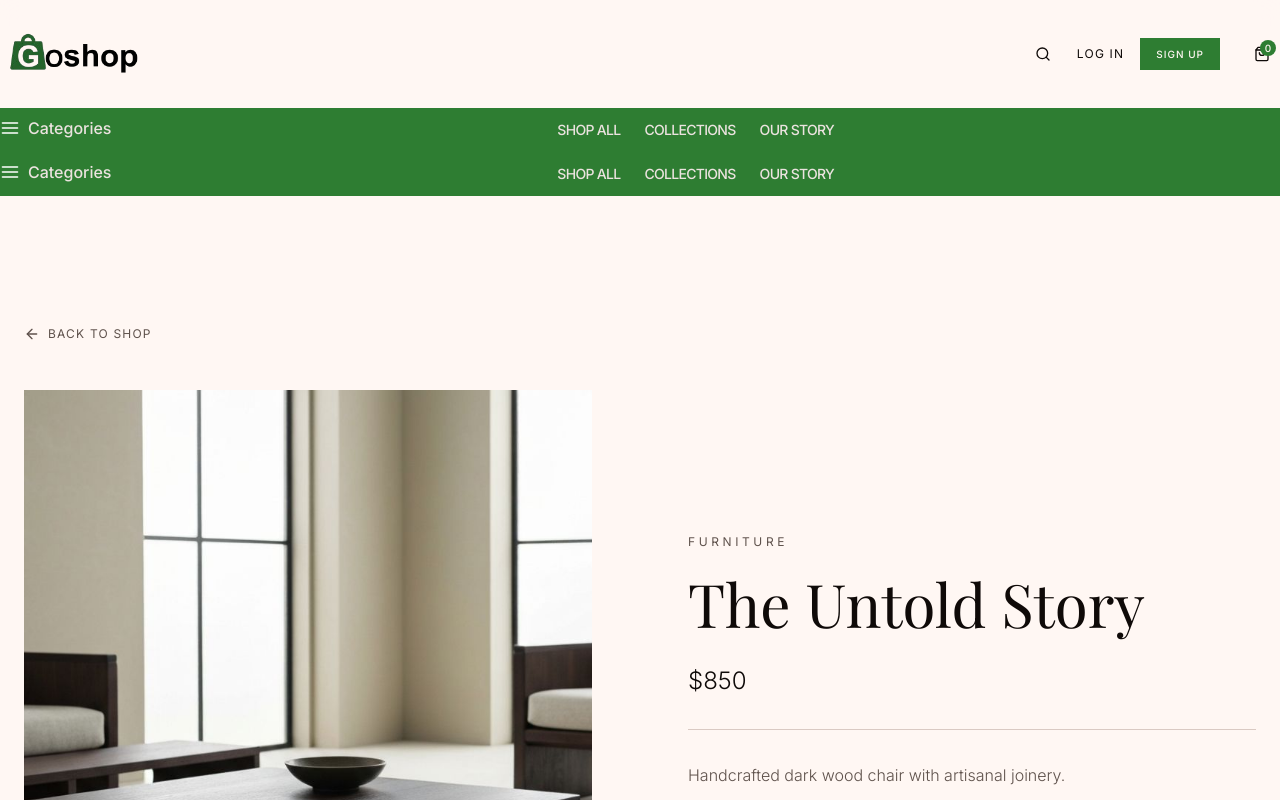
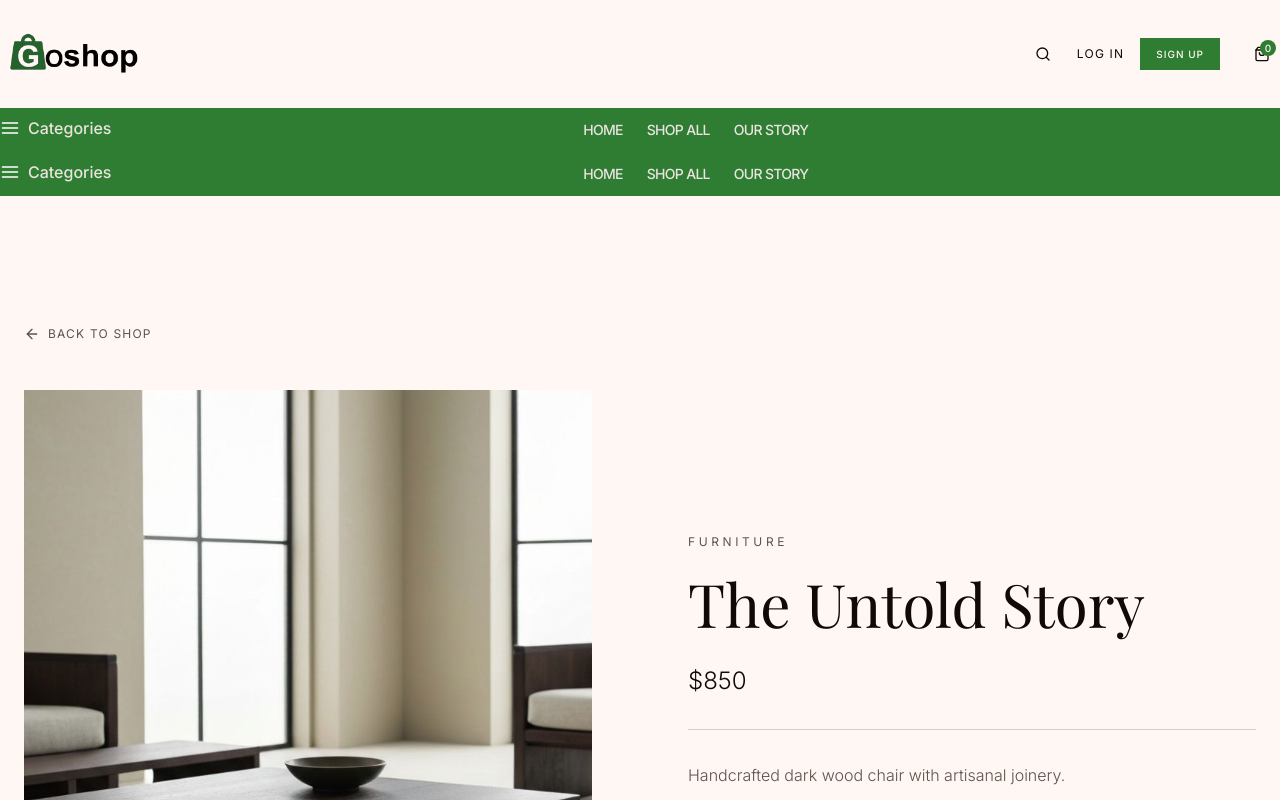
Before and after one commit to MarufaKompass/E-Commerce-with-Next-, a Next.js app: page /shop/1 in a window 1280 px wide. Shown: the top 800 px of the page. Built offline with nearby package versions, Linux system fonts and the light colour scheme; a web font is replaced by a local one.

Commit message:
work in topnavbar

```diff
--- a/components/nav/navbar.tsx
+++ b/components/nav/navbar.tsx
@@ -17,12 +17,13 @@ export function Navbar() {
           <div className="flex items-center gap-8">
 
             <div className="hidden md:flex items-center gap-6 text-sm uppercase tracking-tighter font-medium">
+              <Link href="/" className="text-secondary transition-colors">
+                Home
+              </Link>
               <Link href="/shop" className="text-secondary transition-colors">
                 Shop All
               </Link>
-            <Link href="/collections" className="text-secondary transition-colors">
-              Collections
-            </Link>
+
               <Link href="/about" className="text-secondary transition-colors">
                 Our Story
               </Link>
--- a/components/nav/topNav.tsx
+++ b/components/nav/topNav.tsx
@@ -18,9 +18,9 @@ export default function TopNav() {
       <div className="container mx-auto  " >
         <nav className="py-6">
           <div className="flex items-center justify-between">
-            <div>
+            <Link href="/">
               <Image src={logo} alt="logo" width={150} height={100} />
-            </div>
+            </Link>
             <div className="flex items-center gap-4">
 
               <div className="">
```
Lines whose indentation alone changed are shown as unchanged.
